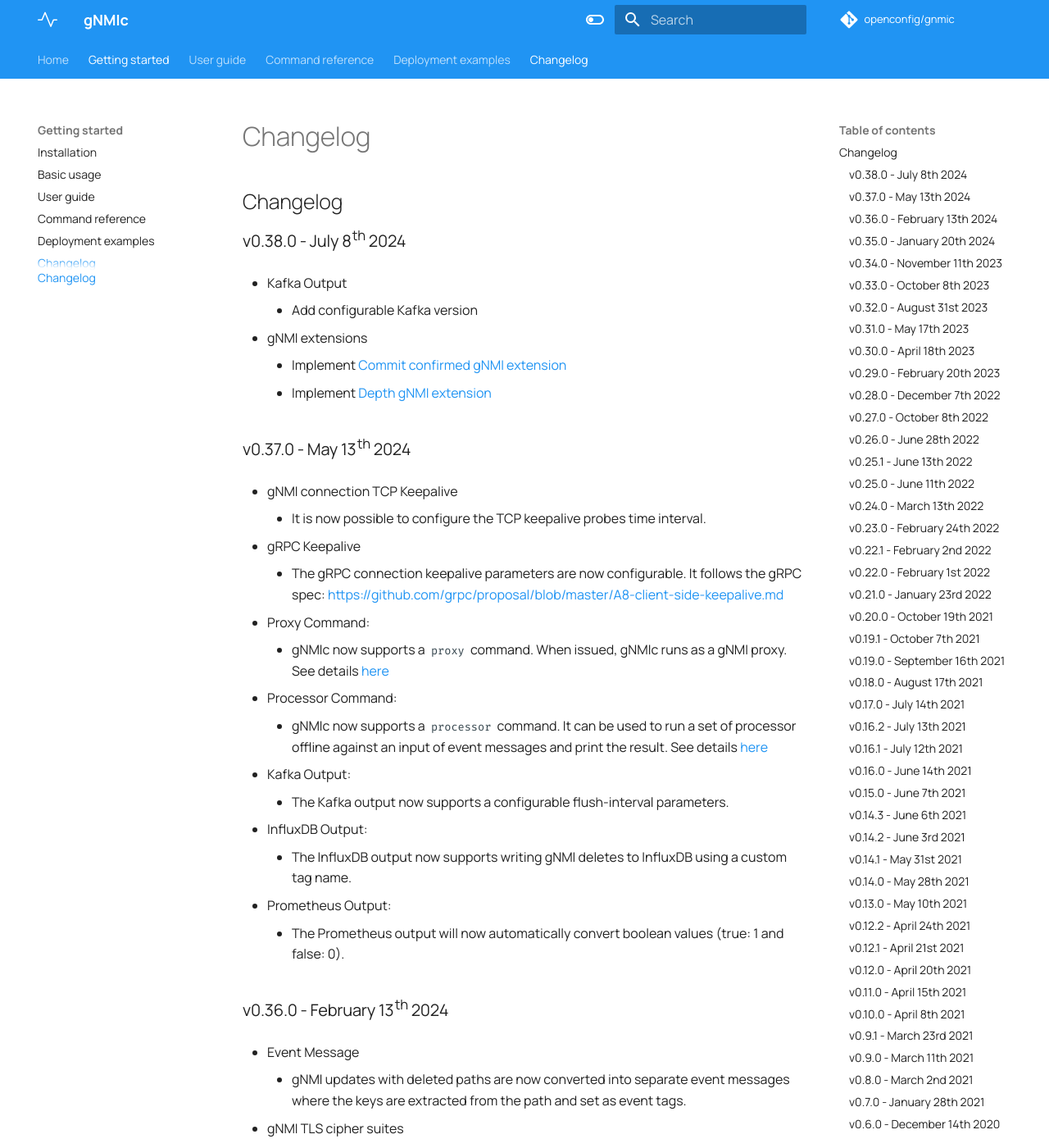
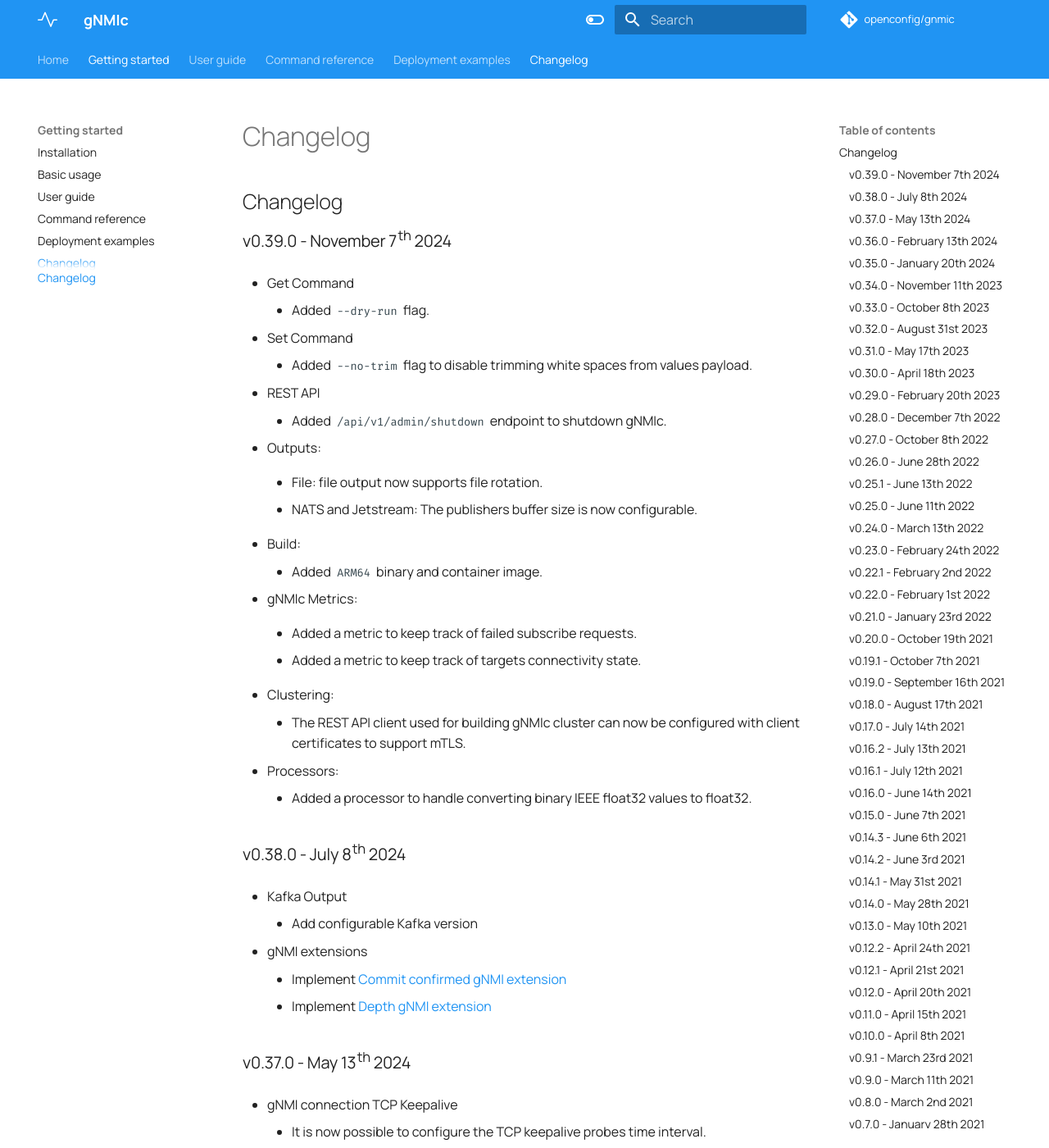
Before and after one commit to openconfig/gnmic, an MkDocs documentation site: the page built from docs/changelog.md, in a window 1280 px wide and 1400 px high. Shown: the whole window at 82% size. Built offline with MkDocs 1.6.1 and Material for MkDocs 9.7.7, drawn with Linux system fonts in a browser that asks for light colours; comment, search, counter and statistics services are not loaded.

Commit message:
add 0.39.0 changelog

```diff
--- a/docs/changelog.md
+++ b/docs/changelog.md
@@ -1,4 +1,43 @@
 ## Changelog
+
+### v0.39.0 - November 7th 2024
+
+- Get Command
+
+    - Added `--dry-run` flag.
+
+- Set Command
+
+    - Added `--no-trim` flag to disable trimming white spaces from values payload.
+
+- REST API
+
+    - Added `/api/v1/admin/shutdown` endpoint to shutdown gNMIc.
+
+- Outputs:
+
+    - File: file output now supports file rotation.
+
+    - NATS and Jetstream: The publishers buffer size is now configurable.
+
+- Build:
+
+    - Added `ARM64` binary and container image.
+
+- gNMIc Metrics:
+
+    - Added a metric to keep track of failed subscribe requests.
+
+    - Added a metric to keep track of targets connectivity state.
+
+- Clustering:
+
+    - The REST API client used for building gNMIc cluster can now be configured with client certificates to support mTLS.
+
+- Processors:
+
+    - Added a processor to handle converting binary IEEE float32 values to float32.
+
 
 ### v0.38.0 - July 8th 2024
 
```
